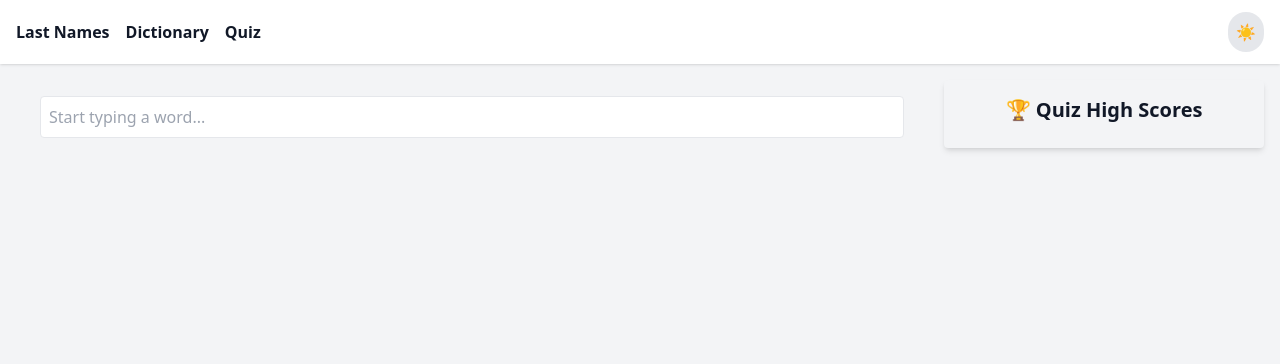
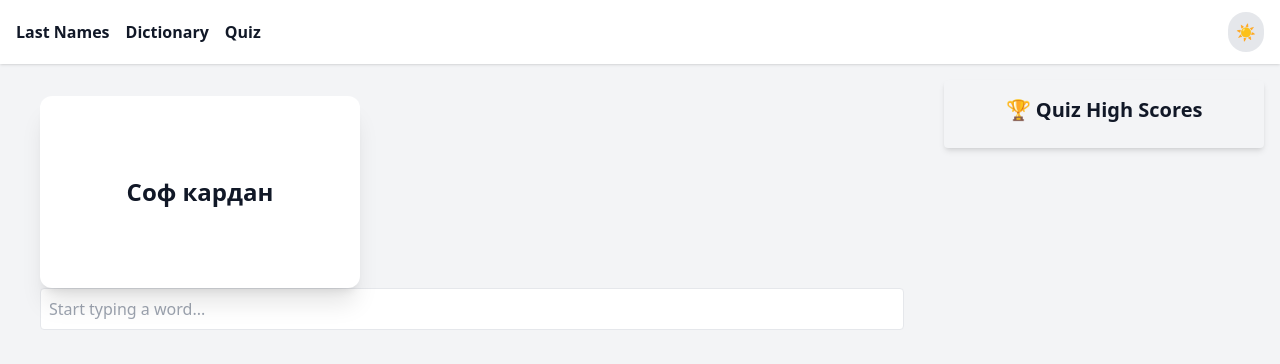
Before and after one commit to askbobo/app, a React (Create React App) app: page / in a window 1280 px wide. Shown: the top 364 px of the page. Built offline with nearby package versions, Linux system fonts and the light colour scheme.

Commit message:
Flashcards Test1

```diff
--- a/src/components/Dictionary.tsx
+++ b/src/components/Dictionary.tsx
@@ -2,6 +2,10 @@ import { useState } from 'react';
 import data from '../data/B-Dic.json';
 import { DictionaryEntry } from '../types';
 import WordCard from './WordCard';
+import Flashcard from './Flashcards';
+
+
+
 
 const Dictionary = () => {
   const [query, setQuery] = useState('');
@@ -19,6 +23,8 @@ const Dictionary = () => {
 
   return (
   <div className="max-w-4xl mx-auto p-4">
+    <Flashcard />  {/* ✅ New flashcard goes here */}
+
     <input
       type="text"
       placeholder="Start typing a word..."
@@ -26,6 +32,7 @@ const Dictionary = () => {
       onChange={(e) => setQuery(e.target.value)}
       className="w-full p-2 mb-4 rounded border dark:bg-gray-700 dark:text-white"
     />
+
     {filtered.length > 0 ? (
       <div className="grid gap-4">
         {filtered.map((entry, idx) => (
@@ -37,6 +44,7 @@ const Dictionary = () => {
     ) : null}
   </div>
 );
+
 };
 
 export default Dictionary;
--- /dev/null
+++ b/src/components/Flashcards.tsx
@@ -0,0 +1,35 @@
+import { useState, useEffect } from 'react';
+import data from '../data/B-Dic.json';
+import { DictionaryEntry } from '../types';
+
+const Flashcard = () => {
+  const entries = data as DictionaryEntry[];
+  const [isFlipped, setIsFlipped] = useState(false);
+  const [word, setWord] = useState<DictionaryEntry | null>(null);
+
+  useEffect(() => {
+    const randomIndex = Math.floor(Math.random() * entries.length);
+    setWord(entries[randomIndex]);
+  }, []);
+
+  if (!word) return null;
+
+  return (
+    <div
+      onClick={() => setIsFlipped(!isFlipped)}
+      className="cursor-pointer w-80 h-48 bg-white dark:bg-gray-800 text-center shadow-xl rounded-xl flex items-center justify-center p-4 transition-transform transform hover:scale-105"
+    >
+      {!isFlipped ? (
+        <p className="text-2xl font-bold">{word.Bukharian}</p>
+      ) : (
+        <div className="text-left space-y-1">
+          <p><strong>English:</strong> {word.English}</p>
+          <p><strong>Russian:</strong> {word.Russian}</p>
+          <p><strong>Latin:</strong> {word.Latin}</p>
+        </div>
+      )}
+    </div>
+  );
+};
+
+export default Flashcard;
--- a/src/index.tsx
+++ b/src/index.tsx
@@ -1,7 +1,9 @@
+
 import React from 'react';
 import ReactDOM from 'react-dom/client';
 import './index.css';
 import App from './App';
+
 
 ReactDOM.createRoot(document.getElementById('root')!).render(
   <React.StrictMode>
```
Lines whose indentation alone changed are shown as unchanged.
